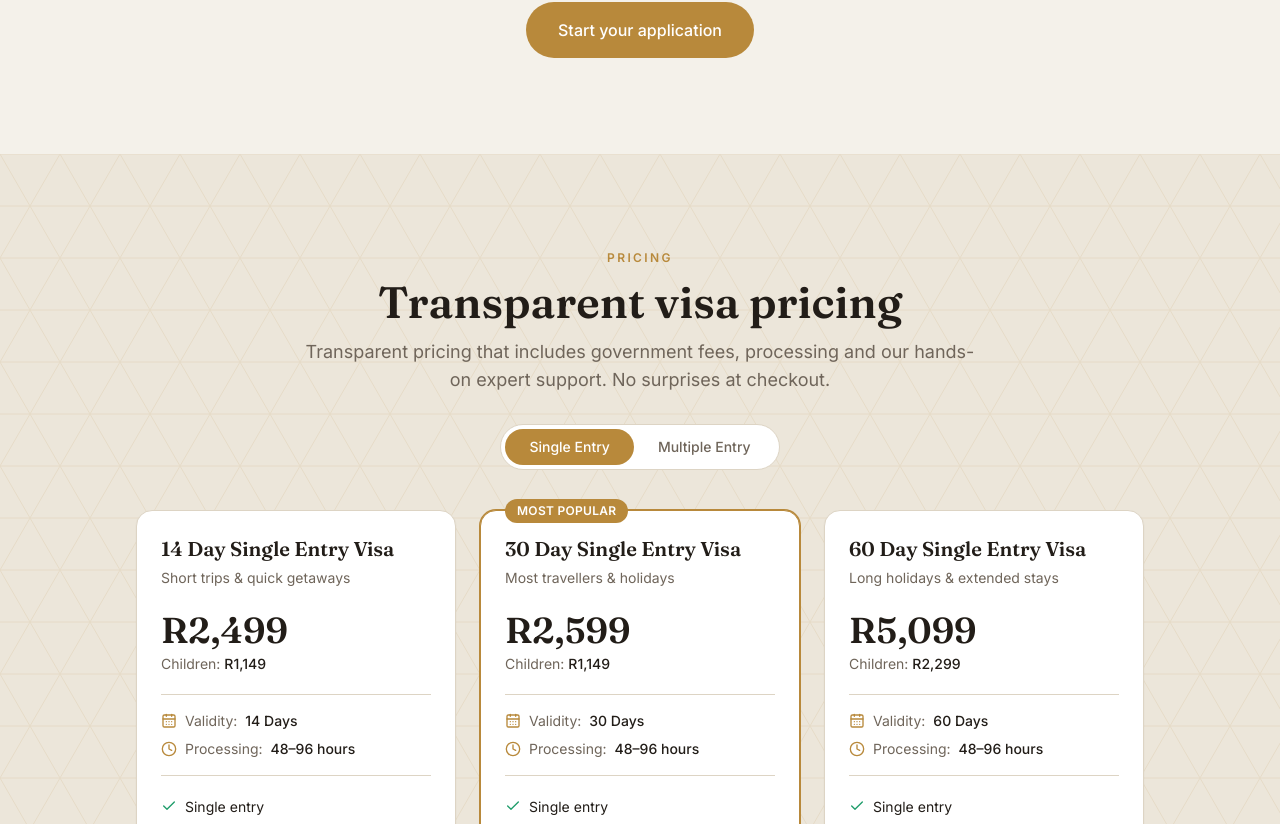
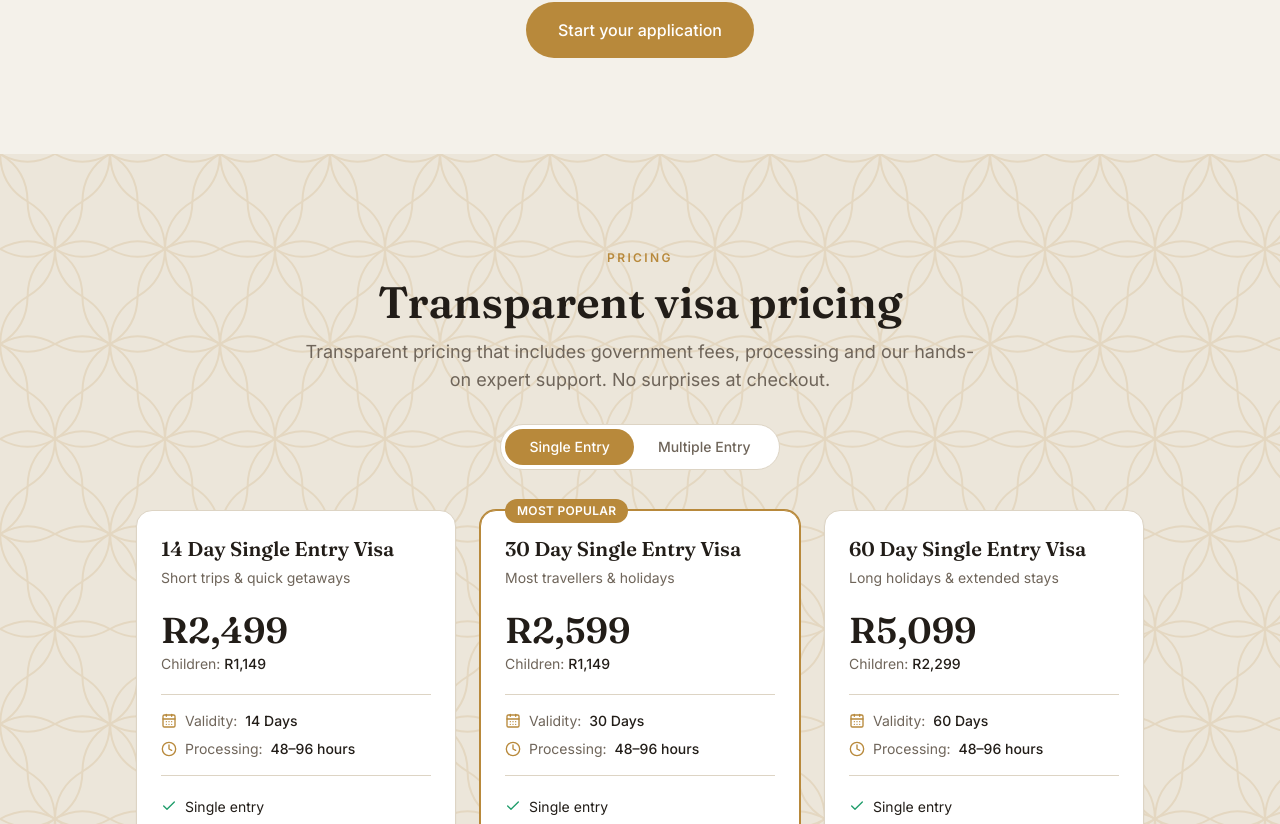
Before and after one commit to bvtonder1980-cmd/dubavisas, a Next.js app: page / in a window 1280 px wide. Shown: the part 2356-3180 px from the top of the page. Built offline with nearby package versions, Linux system fonts and the light colour scheme.

Commit message:
feat: update background pattern to jali floral design
Co-authored-by: bvtonder1980-cmd <275993852+bvtonder1980-cmd@users.noreply.github.com>

```diff
--- a/components/prices.tsx
+++ b/components/prices.tsx
@@ -11,14 +11,14 @@ export function Prices() {
 
   return (
     <Section id="prices" className="relative overflow-hidden bg-secondary">
-      {/* gold triangular lattice pattern */}
+      {/* gold jali floral lattice pattern */}
       <div
         aria-hidden="true"
         className="pointer-events-none absolute inset-0"
         style={{
-          backgroundImage: "url('/images/triangle-gold.svg')",
-          backgroundSize: "60px 104px",
-          opacity: 0.12,
+          backgroundImage: "url('/images/jali-gold.svg')",
+          backgroundSize: "110px 190px",
+          opacity: 0.16,
         }}
       />
       <Container className="relative">
```
Also changed, not shown: jali.png (added), public/images/jali-gold.svg (added).
